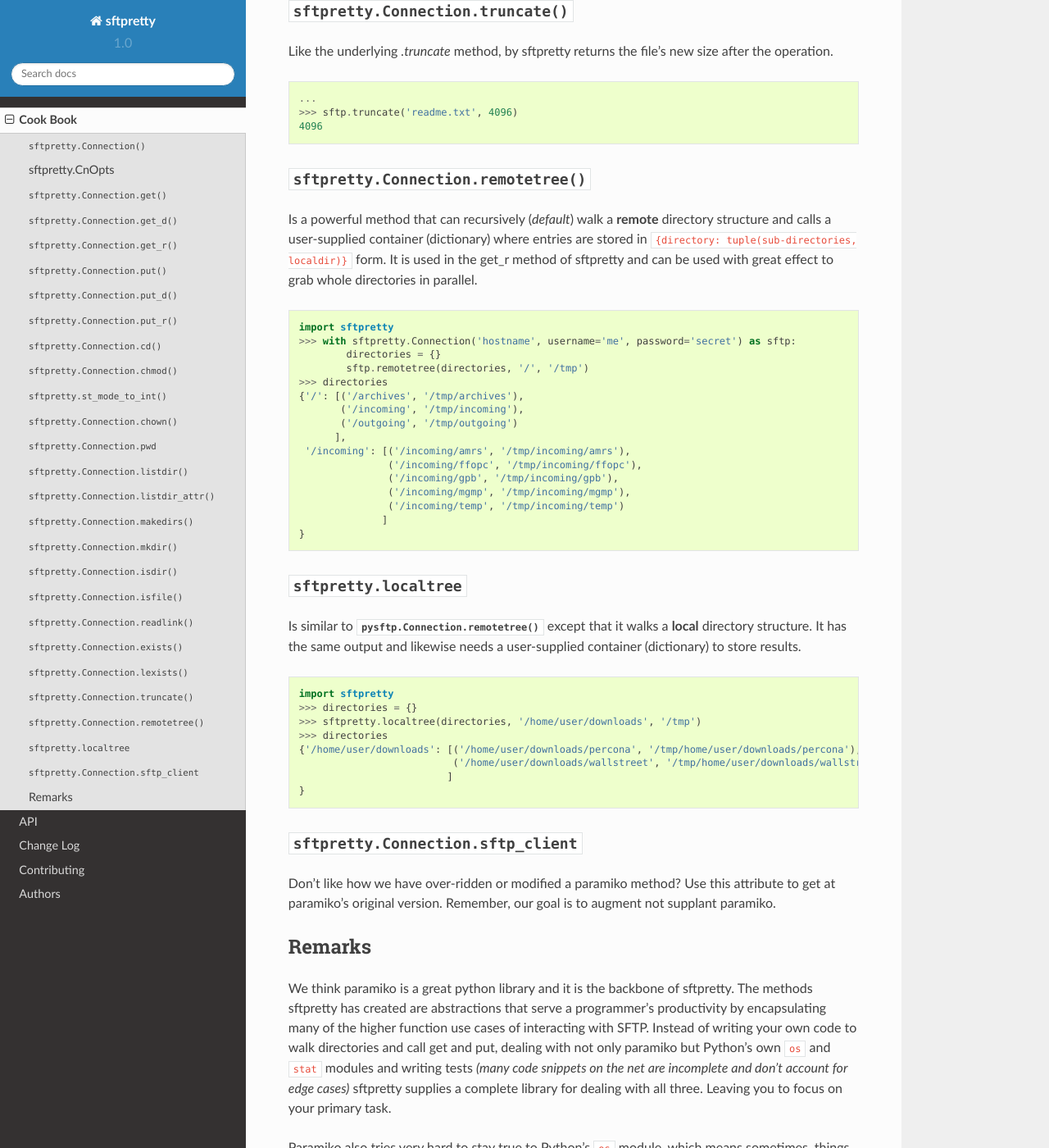
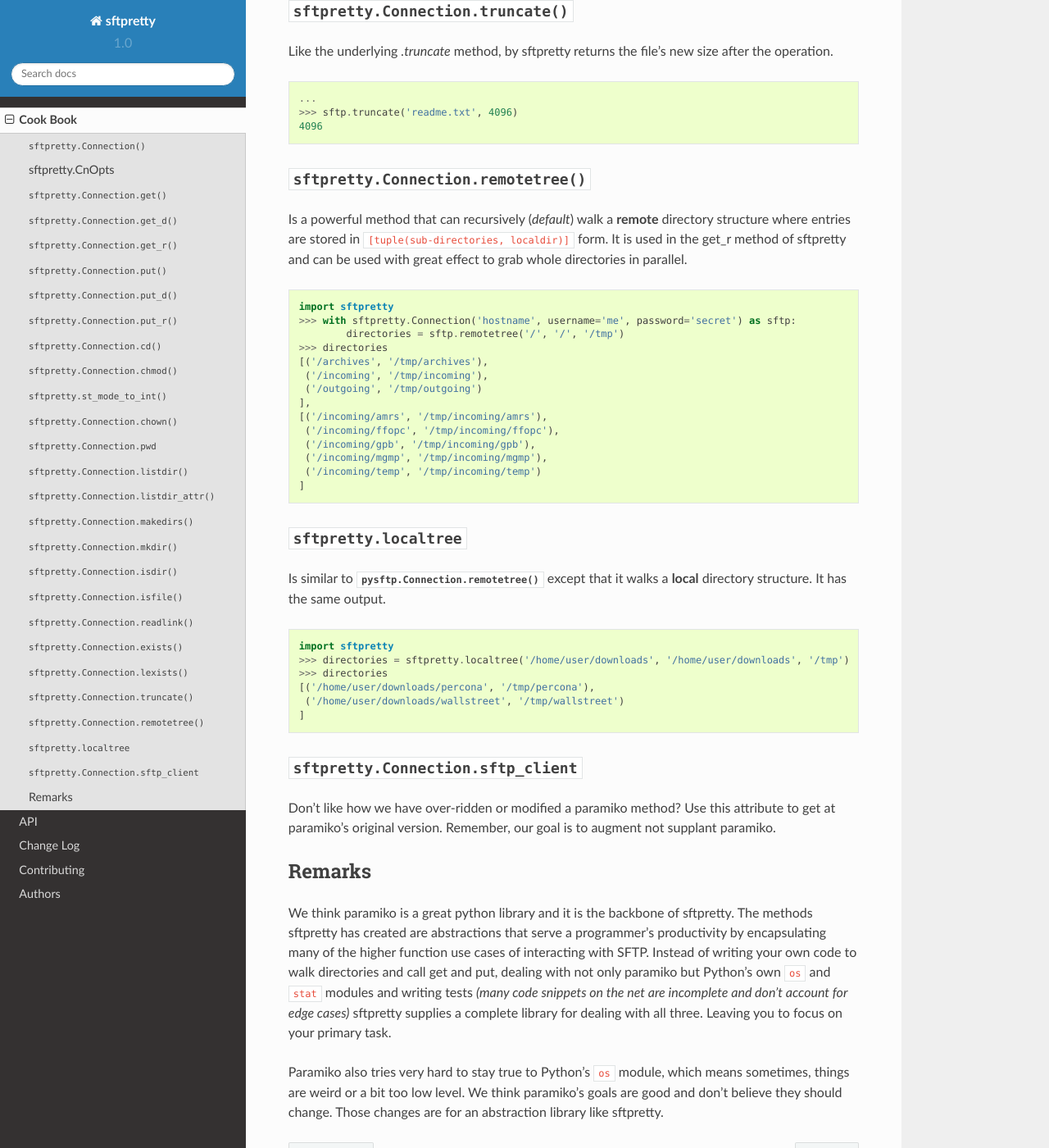
Before and after one commit to byteskeptical/sftpretty, a Sphinx documentation site: the page built from docs/cookbook.rst, in a window 1280 px wide and 1400 px high, scrolled down 7795 px. Shown: the whole window at 82% size. Built offline with Sphinx 7.4.7 and the Read the Docs theme 2.0.0, drawn with Linux system fonts in a browser that asks for light colours.

Commit message:
update cookbook to reflect changes in functionality

```diff
--- a/docs/cookbook.rst
+++ b/docs/cookbook.rst
@@ -416,46 +416,41 @@
 :meth:`sftpretty.Connection.remotetree`
 ----------------------------------
 Is a powerful method that can recursively (*default*) walk a **remote**
-directory structure and calls a user-supplied container (dictionary) where
-entries are stored in ``{directory: tuple(sub-directories, localdir)}`` form.
-It is used in the get_r method of sftpretty and can be used with great effect
-to grab whole directories in parallel.
+directory structure where entries are stored in
+``[tuple(sub-directories, localdir)]`` form. It is used in the get_r method
+of sftpretty and can be used with great effect to grab whole directories in
+parallel.
 
 .. code-block:: python
 
     import sftpretty
     >>> with sftpretty.Connection('hostname', username='me', password='secret') as sftp:
-            directories = {}
-            sftp.remotetree(directories, '/', '/tmp')
+            directories = sftp.remotetree('/', '/', '/tmp')
     >>> directories
-    {'/': [('/archives', '/tmp/archives'),
-           ('/incoming', '/tmp/incoming'),
-           ('/outgoing', '/tmp/outgoing')
-          ],
-     '/incoming': [('/incoming/amrs', '/tmp/incoming/amrs'),
-                   ('/incoming/ffopc', '/tmp/incoming/ffopc'),
-                   ('/incoming/gpb', '/tmp/incoming/gpb'),
-                   ('/incoming/mgmp', '/tmp/incoming/mgmp'),
-                   ('/incoming/temp', '/tmp/incoming/temp')
-                  ]
-    }
+    [('/archives', '/tmp/archives'),
+     ('/incoming', '/tmp/incoming'),
+     ('/outgoing', '/tmp/outgoing')
+    ],
+    [('/incoming/amrs', '/tmp/incoming/amrs'),
+     ('/incoming/ffopc', '/tmp/incoming/ffopc'),
+     ('/incoming/gpb', '/tmp/incoming/gpb'),
+     ('/incoming/mgmp', '/tmp/incoming/mgmp'),
+     ('/incoming/temp', '/tmp/incoming/temp')
+    ]
 
 :attr:`sftpretty.localtree`
 -----------------------
 Is similar to :meth:`pysftp.Connection.remotetree` except that it walks a **local**
-directory structure. It has the same output and likewise needs a user-supplied
-container (dictionary) to store results.
+directory structure. It has the same output.
 
 .. code-block:: python
 
     import sftpretty
-    >>> directories = {}
-    >>> sftpretty.localtree(directories, '/home/user/downloads', '/tmp')
+    >>> directories = sftpretty.localtree('/home/user/downloads', '/home/user/downloads', '/tmp')
     >>> directories
-    {'/home/user/downloads': [('/home/user/downloads/percona', '/tmp/home/user/downloads/percona'),
-                              ('/home/user/downloads/wallstreet', '/tmp/home/user/downloads/wallstreet')
-                             ]
-    }
+    [('/home/user/downloads/percona', '/tmp/percona'),
+     ('/home/user/downloads/wallstreet', '/tmp/wallstreet')
+    ]
 
 :attr:`sftpretty.Connection.sftp_client`
 -------------------------------------
```
